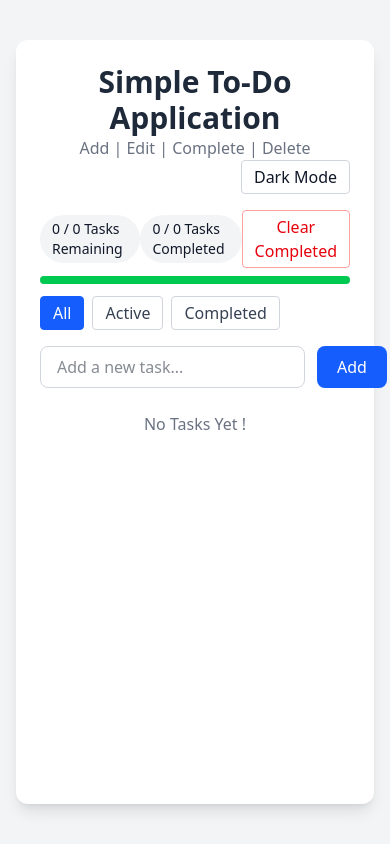
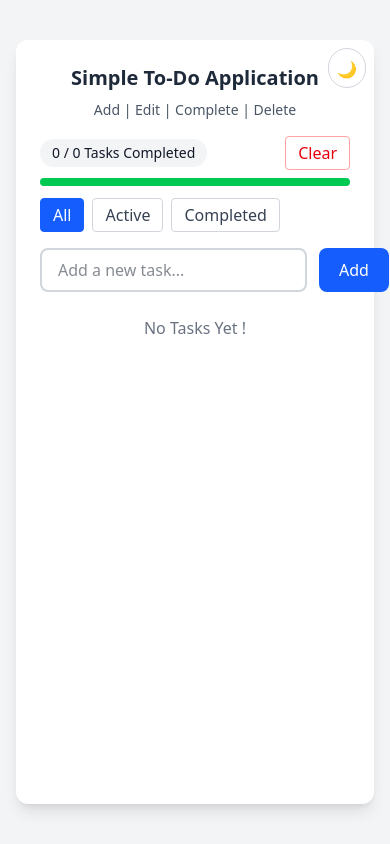
Before and after one commit to GuduruVinay/To-Do-List-Application, a React (Vite) app: page / in a window 390 px wide. Built offline with nearby package versions, Linux system fonts and the light colour scheme.

Commit message:
Added Responsive UI

```diff
--- a/src/App.jsx
+++ b/src/App.jsx
@@ -84,28 +84,37 @@ function App() {
 
   return (
     <div className="min-h-screen bg-gray-100 dark:bg-gray-900 text-gray-900 dark:text-gray-100 py-10 px-4 flex justify-center">
-      <div className="w-full max-w-2xl bg-white dark:bg-gray-800 shadow-lg rounded-xl p-6">
+      <div className="relative w-full max-w-2xl bg-white dark:bg-gray-800 shadow-lg rounded-xl p-6">
         <Header />
+        <button
+            onClick={() => setIsDark(!isDark)}
+            className="h-10 absolute inset-y-2 right-2 px-2 py-2 border rounded-full border-gray-300 dark:border-gray-600 hover:bg-gray-100 dark:hover:bg-gray-700"
+          >
+            {isDark ? "☀️" : "🌙"}
+        </button>
         <main>
-          <div className="flex justify-end">
-            <button
-              onClick={() => setIsDark(!isDark)}
-              className="px-3 py-1 border rounded border-gray-300 dark:border-gray-600 hover:bg-gray-100 dark:hover:bg-gray-700"
-            >
-              {isDark ? "Light Mode" : "Dark Mode"}
-            </button>
-          </div>
-          <div className="flex justify-between items-center mt-4">
-            <span className="text-sm bg-gray-100 dark:bg-gray-700 dark:text-gray-200 px-3 py-1 rounded-full">
-              {todos.filter((t) => !t.completed).length} / {todos.length} Tasks Remaining
-            </span>
+          <div className="flex md:hidden justify-between items-center mt-4">
             <span className="text-sm bg-gray-100 dark:bg-gray-700 dark:text-gray-200 px-3 py-1 rounded-full">
               {todos.length - todos.filter((t) => !t.completed).length} / {todos.length} Tasks Completed
             </span>
             <button
               onClick={handleClearCompleted}
-              className="text-red-600 px-3 py-1 border border-red-300 rounded hover:bg-red-50 dark:hover:bg-red-900/30"
-            >Clear Completed</button>
+              className="text-red-600 px-3 py-1 border border-red-300 rounded dark:bg-red-600 dark:text-white hover:bg-red-50 dark:hover:bg-red-700"
+            >Clear
+            </button>
+          </div>
+          <div className="hidden md:flex justify-between items-center mt-4">
+            <span className="text-sm bg-gray-100 dark:bg-gray-700 dark:text-gray-200 px-3 py-1 rounded-full">
+              {todos.length - todos.filter((t) => !t.completed).length} / {todos.length} Tasks Completed
+            </span>
+            <span className="text-sm bg-gray-100 dark:bg-gray-700 dark:text-gray-200 px-3 py-1 rounded-full">
+              {todos.filter((t) => !t.completed).length} / {todos.length} Tasks Remaining
+            </span>
+            <button
+              onClick={handleClearCompleted}
+              className="text-red-600 px-3 py-1 border border-red-300 rounded dark:bg-red-600 dark:text-white hover:bg-red-50 dark:hover:bg-red-700"
+            >Clear Completed
+            </button>
           </div>
           <div className="mt-2 h-2 bg-gray-200 dark:bg-gray-700 rounded-full">
             <div
@@ -113,7 +122,7 @@ function App() {
               style={{width:`${((todos.length - todos.filter((t) => !t.completed).length) / todos.length) * 100}%`}}
             ></div>
           </div>
-          <div className="flex gap-2 mt-3">
+          <div className="flex justify-start gap-2 mt-3">
             {["all", "active", "completed"].map((type) => (
               <button
                 key={type}
@@ -130,7 +139,7 @@ function App() {
           </div>
           <form onSubmit={handleAdd} className="flex gap-3 mt-4">
             <input
-              className="flex-1 border border-gray-300 dark:border-gray-600 rounded-lg px-4 py-2 bg-white dark:bg-gray-700 text-gray-900 dark:text-gray-100"
+              className="flex-1 border-2 border-gray-300 dark:border-gray-600 rounded-lg px-4 py-2 bg-white dark:bg-gray-700 text-gray-900 dark:text-gray-100"
               type="text"
               placeholder="Add a new task..."
               value={newText}
--- a/src/components/Header.jsx
+++ b/src/components/Header.jsx
@@ -1,8 +1,8 @@
 function Header(){
     return (
-        <header className="text-center">
-            <h1 className="text-3xl font-bold text-gray-800 dark:text-gray-100">Simple To-Do Application</h1>
-            <p className="text-gray-500">Add | Edit | Complete | Delete</p>
+        <header className="text-center flex flex-col gap-2">
+            <h1 className="text-xl md:text-3xl font-bold text-gray-800 dark:text-gray-100">Simple To-Do Application</h1>
+            <p className="text-sm text-gray-600 dark:text-gray-400">Add | Edit | Complete | Delete</p>
         </header>
     )
 }
--- a/src/components/ToDoItem.jsx
+++ b/src/components/ToDoItem.jsx
@@ -1,4 +1,4 @@
-import { useState } from "react"
+import { useState, useEffect, useRef } from "react"
 
 function ToDoItem({ todo, onDelete, onToggle, onEdit }){
     // deconstructing todo
@@ -7,6 +7,21 @@ function ToDoItem({ todo, onDelete, onToggle, onEdit }){
     const [isEditing, setIsEditing] = useState(false)
     // state: edit todo text
     const [editText, setEditText] = useState(text)
+    // state: menu
+    const [menuOpen, setMenuOpen] = useState(false)
+
+    const menuRef = useRef(null)
+
+    // effect: close menu
+    useEffect(() => {
+        const handler = (e) => {
+            if (menuRef.current && !menuRef.current.contains(e.target)) {
+                setMenuOpen(false)
+            }
+        }
+        document.addEventListener("mousedown", handler)
+        return () => document.removeEventListener("mousedown", handler)
+    }, [])
 
     // function: handle save
     const handleSave = () => {
@@ -17,7 +32,7 @@ function ToDoItem({ todo, onDelete, onToggle, onEdit }){
     }
 
     return (
-        <li className={`flex items-center justify-between border rounded-lg px-4 py-3 bg-gray-50 dark:bg-gray-700 ${ completed ? "bg-green-100 dark:bg-green-900/20" : "bg-gray-50 dark:bg-gray-700" }`}>
+        <li className={`flex items-center justify-between border-2 border-gray-300 dark:border-gray-600 rounded-lg px-4 py-3 bg-gray-50 dark:bg-gray-700 ${ completed ? "bg-green-100 dark:bg-green-900/20" : "bg-gray-50 dark:bg-gray-700" }`}>
             <div className="flex items-center gap-3 flex-1">
                 <input
                     type="checkbox"
@@ -28,7 +43,7 @@ function ToDoItem({ todo, onDelete, onToggle, onEdit }){
                 {!isEditing ? (
                     <span
                         onDoubleClick={() => setIsEditing(true)}
-                        className={`text-lg break-words ${ completed ? "line-through text-gray-500 dark:text-gray-400" : "text-gray-900 dark:text-gray-100" }`}
+                        className={`text-base sm:text-lg break-all whitespace-normal flex-1 ${ completed ? "line-through text-gray-500 dark:text-gray-400" : "text-gray-900 dark:text-gray-100" }`}
                     >
                         {text}
                     </span>
@@ -44,19 +59,28 @@ function ToDoItem({ todo, onDelete, onToggle, onEdit }){
                             }
                         }}
                         autoFocus
-                        className="flex-1 border rounded px-2 py-1 bg-white dark:bg-gray-600 dark:text-white"
+                        className="flex-1 border rounded px-2 py-2 bg-white dark:bg-gray-600 dark:text-white"
                     />
                 )}
             </div>
-            <div className="flex items-center gap-2 ml-4">
+            <div className="relative" ref={menuRef}>
+                <button
+                    onClick={() => setMenuOpen(!menuOpen)}
+                    className="px-2 py-1 hover:bg-gray-200 dark:hover:bg-gray-600 rounded"
+                >
+                    ⫶
+                </button>
+                {menuOpen && (
+                    <div className="absolute right-0 mt-2 w-32 bg-white dark:bg-gray-800 shadow-lg border border-gray-300 dark:border-gray-600 rounded-lg z-50">
                         {!isEditing ? (
-                    <>
+                            <div>
                                 <button
                                     onClick={() => {
                                         setIsEditing(true)
                                         setEditText(text)
+                                        setMenuOpen(false)
                                     }}
-                            className="px-3 py-1 border rounded text-blue-600 border-blue-300 hover:bg-blue-50 dark:hover:bg-blue-900/30"
+                                    className="block w-full text-left px-4 py-2 hover:bg-gray-100 dark:hover:bg-gray-700"
                                 >
                                     Edit
                                 </button>
@@ -64,16 +88,19 @@ function ToDoItem({ todo, onDelete, onToggle, onEdit }){
                                     onClick={() => {
                                         onDelete(id)
                                     }}
-                            className="px-3 py-1 border rounded text-red-600 border-red-300 hover:bg-red-50 dark:hover:bg-red-900/20"
+                                    className="block w-full text-left px-4 py-2 text-red-600 hover:bg-red-50 dark:hover:bg-red-900/30"
                                 >
                                     Delete
                                 </button>
-                    </>
+                            </div>
                         ) : (
-                    <>
+                            <div>
                                 <button
-                            onClick={handleSave}
-                            className="px-3 py-1 bg-blue-600 text-white rounded hover:bg-blue-700"
+                                    onClick={() => {
+                                        setMenuOpen(false)
+                                        handleSave()
+                                    }}
+                                    className="block w-full text-left px-4 py-2 hover:bg-gray-100 dark:hover:bg-gray-700"
                                 >
                                     Save
                                 </button>
@@ -81,12 +108,15 @@ function ToDoItem({ todo, onDelete, onToggle, onEdit }){
                                     onClick={() => {
                                         setIsEditing(false)
                                         setEditText(text)
+                                        setMenuOpen(false)
                                     }}
-                            className="px-3 py-1 border rounded text-gray-700 dark:text-gray-200 hover:bg-gray-100 dark:hover:bg-gray-700/40"
+                                    className="block w-full text-left px-4 py-2 text-red-600 hover:bg-red-50 dark:hover:bg-red-900/30"
                                 >
                                     Cancel
                                 </button>
-                    </>
+                            </div>
+                        )}
+                    </div>
                 )}
             </div>
         </li>
```
Lines whose indentation alone changed are shown as unchanged.
